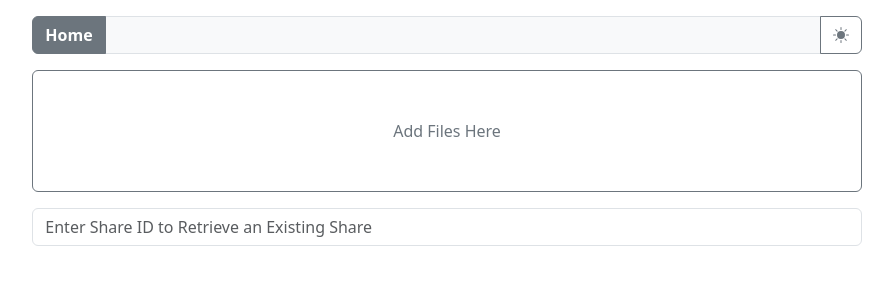
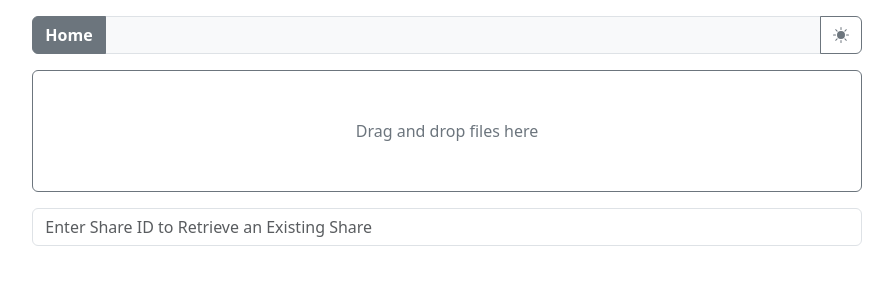
Before and after one commit to EnjoyBacon7/cbFiles, a React (Create React App) app in the folder web/: page / in a window 1280 px wide. Shown: the top 300 px of the page, without its empty margins (193-1086 px from the left). Built offline with nearby package versions, Linux system fonts and the light colour scheme.

Commit message:
Reworded

```diff
--- a/web/src/components/CbUpload.js
+++ b/web/src/components/CbUpload.js
@@ -70,7 +70,7 @@ export function CbUpload({ reloadCbFilescomponent }) {
             <Form className='d-flex flex-column' onDragEnter={handleDrag} onDragLeave={handleDrag} onDragOver={handleDrag} onDrop={handleSubmit} onSubmit={(e) => e.preventDefault()}>
                 <input ref={ref} type='file' className='d-none' onChange={handleChange} multiple />
                 <Button id='uploadDiv' variant={`${dragActive ? 'secondary' : 'outline-secondary'} p-5`} onClick={handleClick}>
-                    Add Files Here
+                    Drag and drop files here
                 </Button>
             </Form>
         </div>
```
